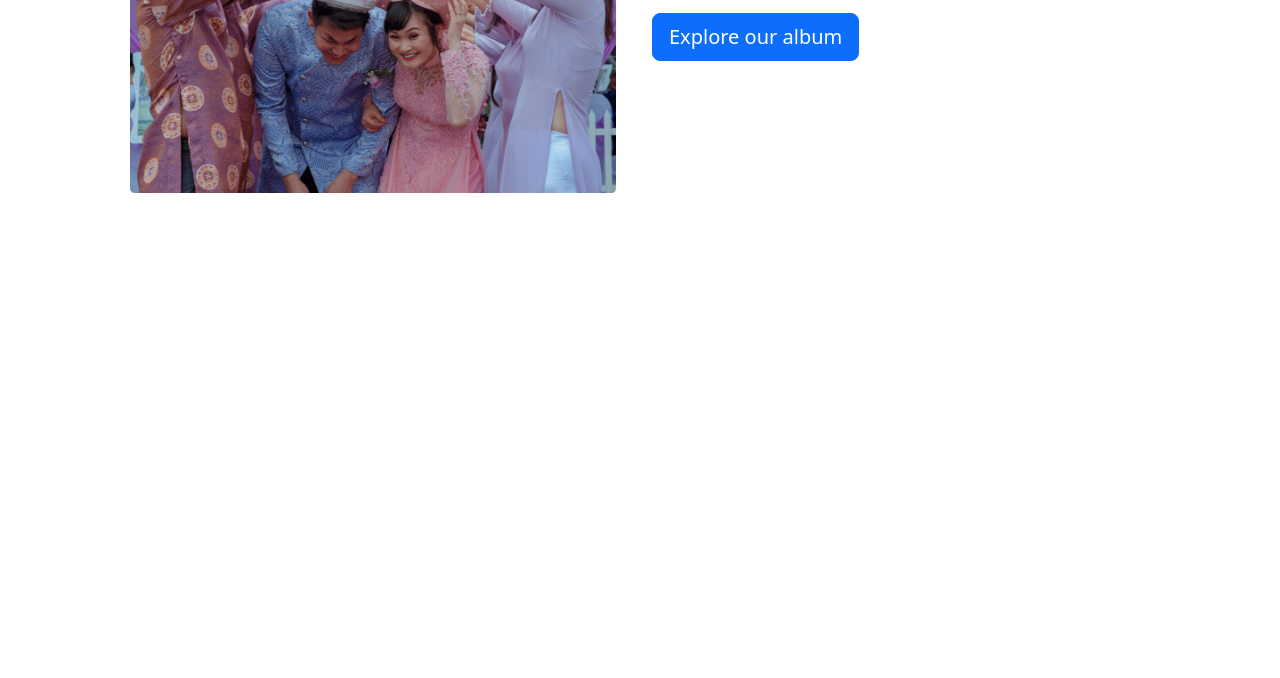
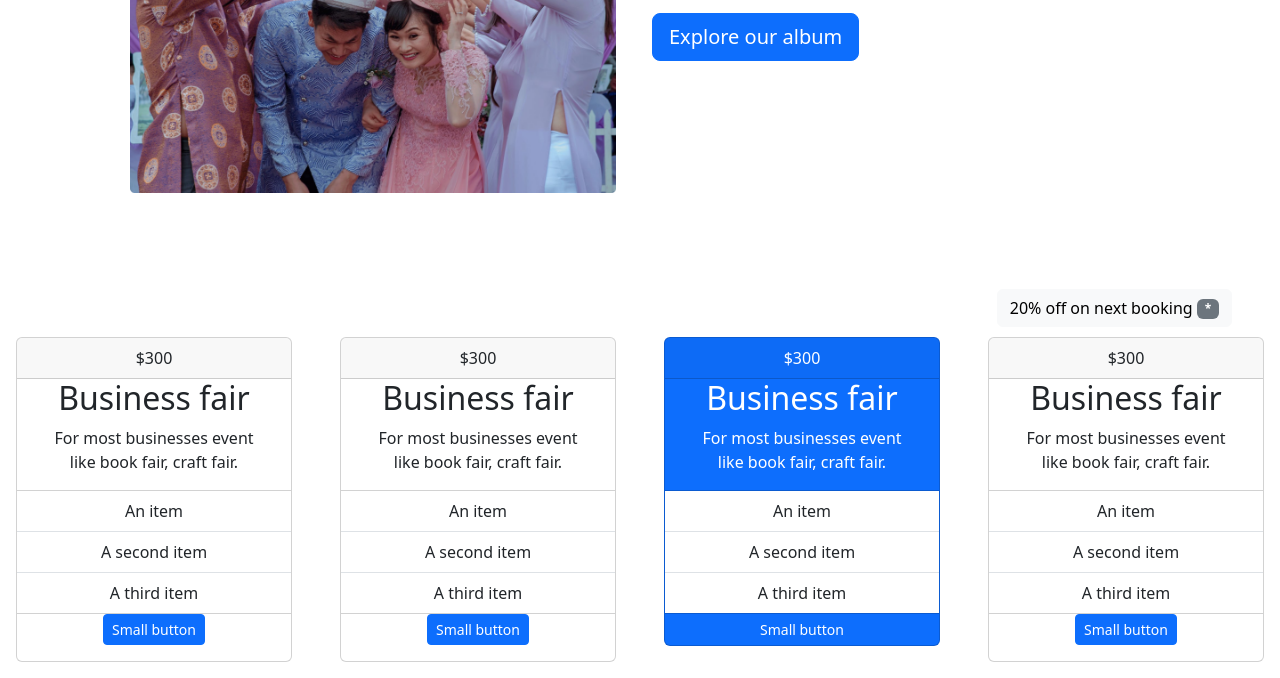
Before and after one commit to Galib24/convention_center, a plain HTML site: page index.html in a window 1280 px wide. Shown: the part 758-1436 px from the top of the page. Before the commit the page ends 999 px from the top, so only its background shows below. Drawn offline with nearby package versions, Linux system fonts and the light colour scheme.

Commit message:
again update

```diff
--- a/index.html
+++ b/index.html
@@ -8,7 +8,6 @@
     <!-- fab-icon  -->
 
     <link rel="shortcut icon" href="images/logo.png" type="image/x-icon">
-
     <!-- CSS  -->
 
     <link href="https://cdn.jsdelivr.net/npm/bootstrap@5.3.0-alpha1/dist/css/bootstrap.min.css" rel="stylesheet" integrity="sha384-GLhlTQ8iRABdZLl6O3oVMWSktQOp6b7In1Zl3/Jr59b6EGGoI1aFkw7cmDA6j6gD" crossorigin="anonymous">
@@ -96,6 +95,86 @@
   </div>
 </div>
 </div>
+<div class="d-flex flex-row-reverse m-5 ">
+<button type="button"  class="btn btn-light position-absolute">
+  20% off on next booking <span class="badge text-bg-secondary">*</span>
+</button>
+</div>
+
+<!-- Third section  -->
+
+
+<section class="thirs section d-flex justify-content-center text-lg-center gap-5 m-3">
+  <div class="card" style="width: 18rem;">
+    <div class="card-header">
+      $300
+    </div>
+    <h2>Business fair</h2>
+    <p>For most businesses event <br>
+      like book fair, craft fair.</p>
+    <ul class="list-group list-group-flush">
+      <li class="list-group-item">An item</li>
+      <li class="list-group-item">A second item</li>
+      <li class="list-group-item">A third item</li>
+    </ul>
+    <div>
+      <button type="button" class="btn btn-primary btn-sm">Small button</button>
+    </div>
+  </div>
+  <div class="card" style="width: 18rem;">
+    <div class="card-header">
+      $300
+    </div>
+    <h2>Business fair</h2>
+    <p>For most businesses event <br>
+      like book fair, craft fair.</p>
+    <ul class="list-group list-group-flush">
+      <li class="list-group-item">An item</li>
+      <li class="list-group-item">A second item</li>
+      <li class="list-group-item">A third item</li>
+    </ul>
+    <div>
+      <button type="button" class="btn btn-primary btn-sm">Small button</button>
+    </div>
+  </div>
+  <div class="card text-bg-primary mb-3" style="width: 18rem;">
+    <div class="card-header">
+      $300
+    </div>
+    <h2>Business fair</h2>
+    <p>For most businesses event <br>
+      like book fair, craft fair.</p>
+    <ul class="list-group list-group-flush">
+      <li class="list-group-item">An item</li>
+      <li class="list-group-item">A second item</li>
+      <li class="list-group-item">A third item</li>
+    </ul>
+    <div>
+      <button type="button" class="btn btn-primary btn-sm">Small button</button>
+    </div>
+  </div>
+  <div class="card" style="width: 18rem;">
+    <div class="card-header">
+      $300
+    </div>
+    <h2>Business fair</h2>
+    <p>For most businesses event <br>
+      like book fair, craft fair.</p>
+    <ul class="list-group list-group-flush">
+      <li class="list-group-item">An item</li>
+      <li class="list-group-item">A second item</li>
+      <li class="list-group-item">A third item</li>
+    </ul>
+    <div>
+      <button type="button" class="btn btn-primary btn-sm">Small button</button>
+    </div>
+  </div>
+
+
+
+</section>
+
+
 
 </header>
 
```
